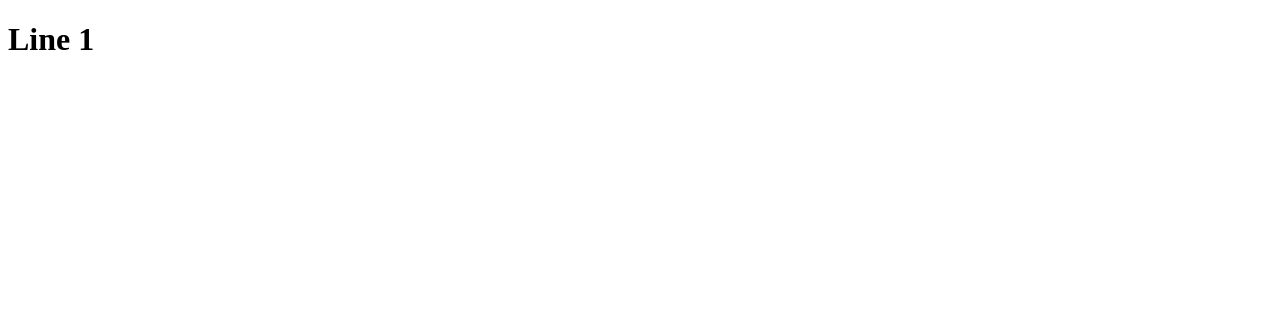
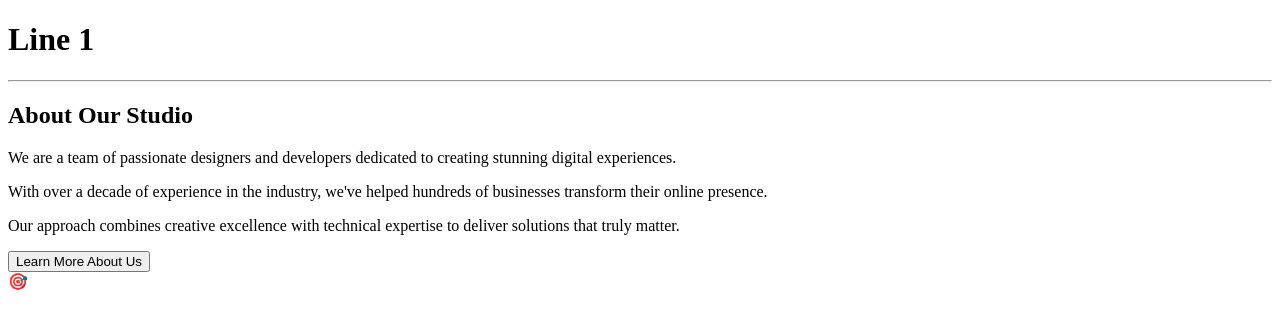
Before and after one commit to DipuSarker/LearnGitbyRabbil, a plain HTML site: page index.html in a window 1280 px wide. Drawn offline with Linux system fonts and the light colour scheme.

Commit message:
Added About Section

```diff
--- a/index.html
+++ b/index.html
@@ -7,5 +7,24 @@
 </head>
 <body>
     <h1>Line 1</h1>
+    <hr>
+
+    <!-- About Section -->
+    <section class="about" id="about">
+        <div class="about-container">
+            <div>
+                <h2>About Our Studio</h2>
+                <p>We are a team of passionate designers and developers dedicated to creating stunning digital experiences.</p>
+                <p>With over a decade of experience in the industry, we've helped hundreds of businesses transform their online presence.</p>
+                <p>Our approach combines creative excellence with technical expertise to deliver solutions that truly matter.</p>
+                <button class="btn">Learn More About Us</button>
+            </div>
+            <div class="about-image">
+                🎯
+            </div>
+        </div>
+    </section>
+
+
 </body>
 </html>
```
